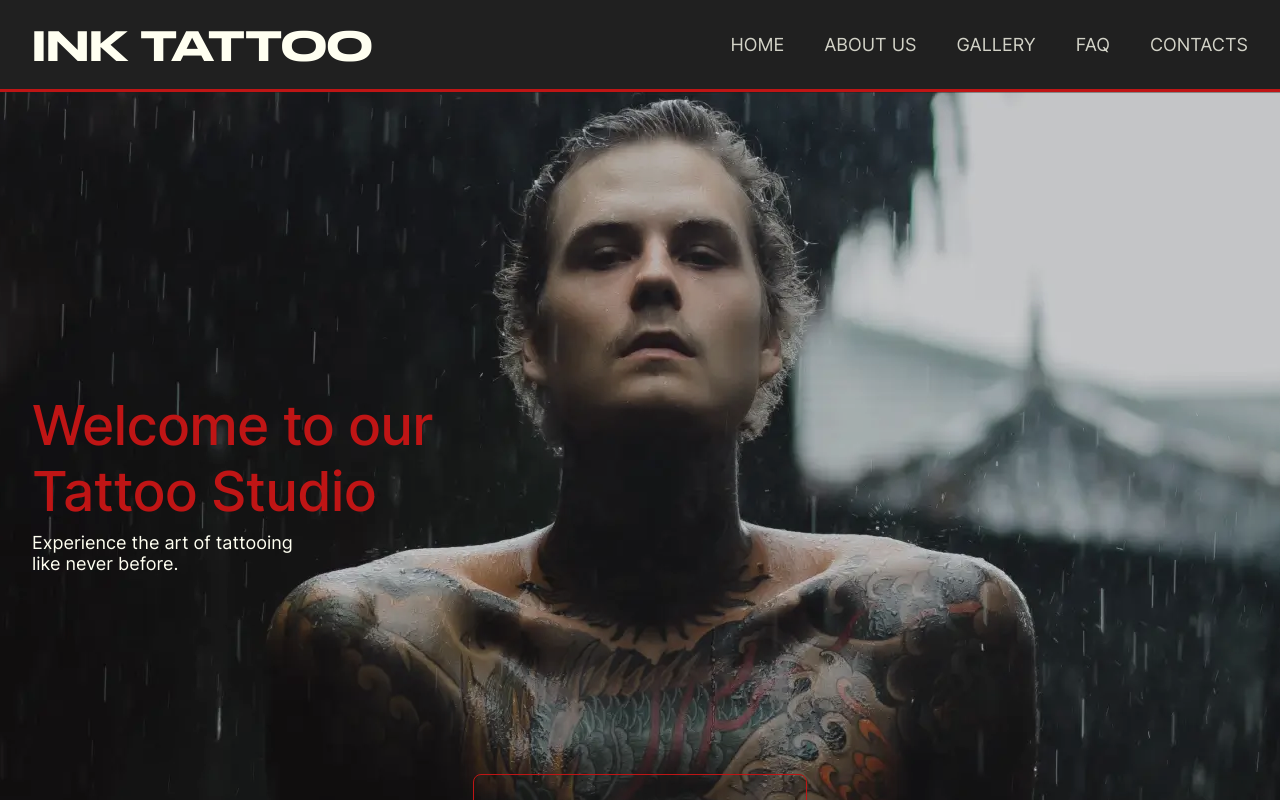
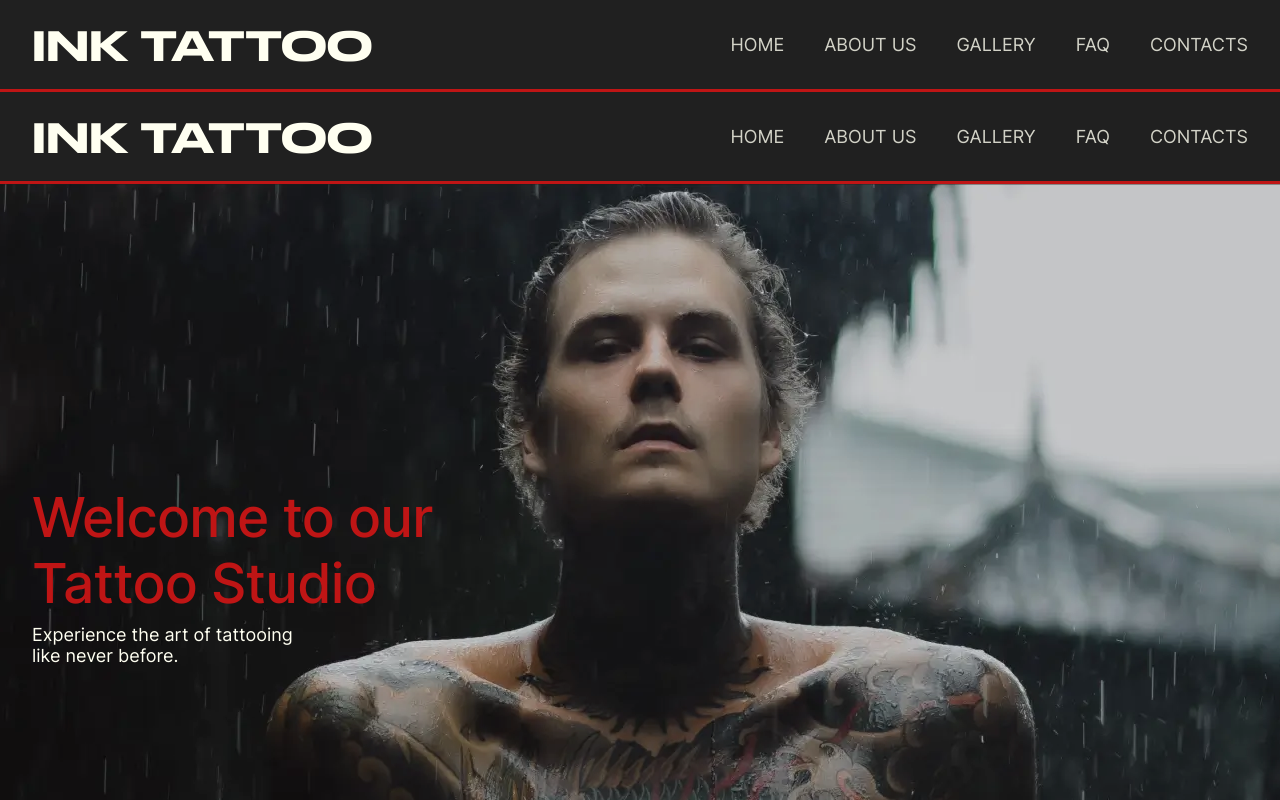
Before and after one commit to GenaPlem/ink_tattoo_next, a Next.js app: page / in a window 1280 px wide. Shown: the top 800 px of the page. Built offline with nearby package versions, Linux system fonts and the light colour scheme.

Commit message:
Add Header and Footer to layout

```diff
--- a/app/layout.js
+++ b/app/layout.js
@@ -1,3 +1,5 @@
+import Header from "./components/header/header";
+import Footer from "./components/footer/footer";
 import "./globals.css";
 
 export const metadata = {
@@ -15,7 +17,11 @@
           async
         ></script>
       </head>
-      <body>{children}</body>
+      <body>
+        <Header />
+        {children}
+        <Footer />
+      </body>
     </html>
   );
 }
```
